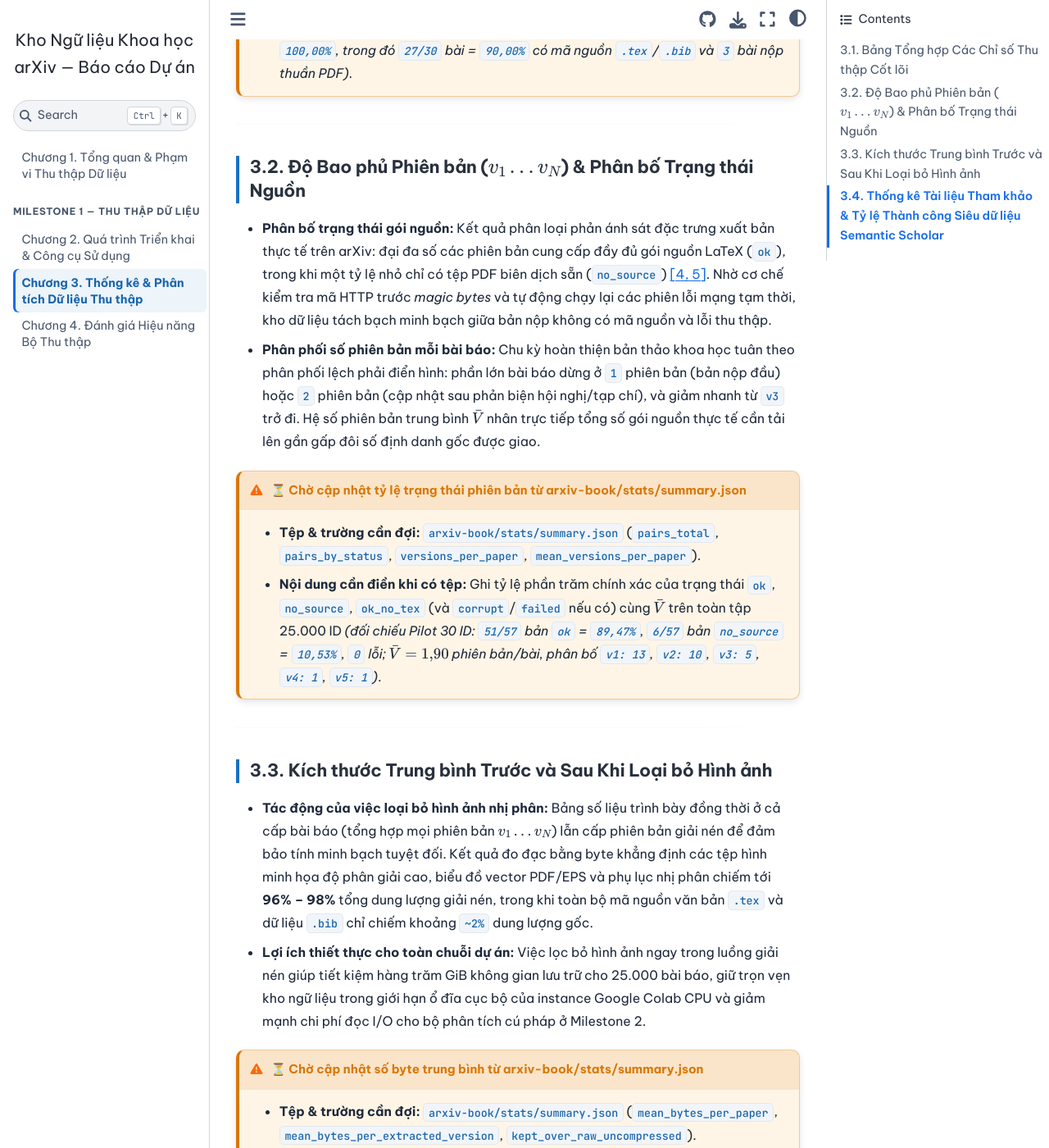
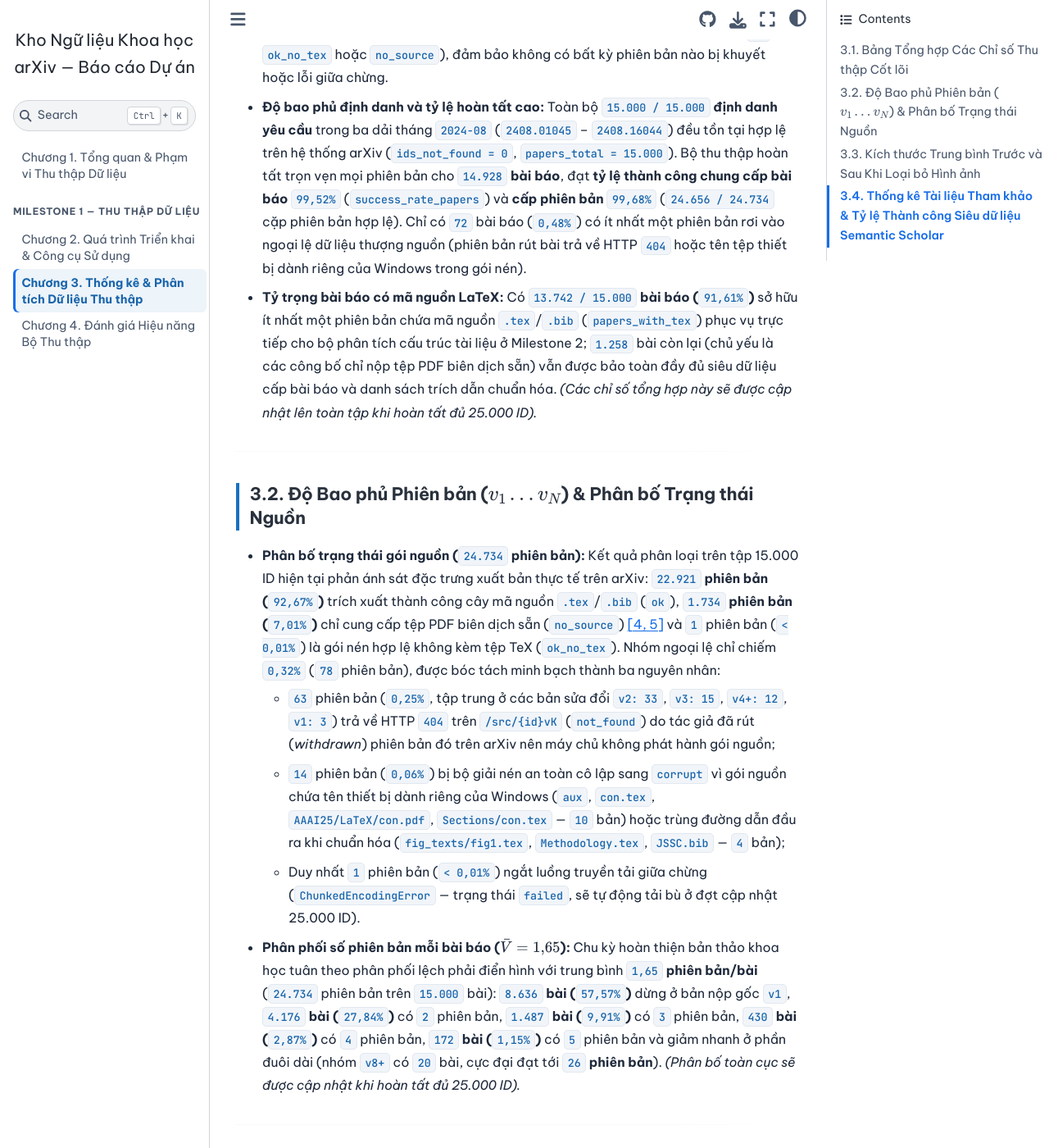
Before and after one commit to GiaaPhuc/arxiv-book, a Jupyter Book: the page built from m1/03_data_statistics.md, in a window 1280 px wide and 1400 px high, scrolled down 814 px. Shown: the whole window at 82% size. Built offline with Jupyter Book 1.0.4 settings and Sphinx 7.4.7 and the Sphinx Book theme 1.1.4, drawn with Linux system fonts in a browser that asks for light colours; some of the changed text lies outside the part shown.

Commit message:
docs(m1): finalize book report with 15k-ID stats snapshot & 25k update roadmap

````diff
--- a/m1/03_data_statistics.md
+++ b/m1/03_data_statistics.md
@@ -12,6 +12,11 @@ kernelspec:
 # Chương 3. Thống kê & Phân tích Dữ liệu Thu thập
 
 Toàn bộ bảng tổng hợp và biểu đồ trực quan trong chương này được tính toán và kết xuất tự động ngay trong quá trình biên dịch sách (`jupyter-book build .`) từ bộ tệp thống kê xuất ra bởi `export_data.py` đặt tại thư mục `arxiv-book/stats/` (`summary.json`, `papers_stats.csv`, `versions_stats.csv`).
+
+```{admonition} Phạm vi bộ số liệu hiện tại: 15.000 / 25.000 ID (Sẽ cập nhật khi hoàn tất đủ 25.000 ID)
+:class: note
+Số liệu và biểu đồ trong chương này hiện được tổng hợp trực tiếp từ **bản chụp 15.000 định danh đầu tiên đã thu thập hoàn chỉnh** (`2408.01045` – `2408.16044`, trọn vẹn Dải 1, Dải 2 và Dải 3 thuộc tháng `2024-08`, chiếm **60%** tổng phạm vi được giao). **Ngay khi tiến trình thu thập trên Google Colab CPU hoàn tất 10.000 ID còn lại (Dải 4 và Dải 5) để đạt đủ 25.000 ID, toàn bộ tệp trong `stats/` cùng các con số nhận xét dưới đây sẽ được cập nhật đồng bộ.**
+```
 
 ## 3.1. Bảng Tổng hợp Các Chỉ số Thu thập Cốt lõi
 
@@ -112,9 +117,15 @@ if HAS_STATS:
 
     b_paper = summary.get("mean_bytes_per_paper", {})
     b_ver = summary.get("mean_bytes_per_extracted_version", {})
+    req_count = int(summary.get("ids_requested") or 0)
+    req_label = (
+        "Tổng số ID yêu cầu trong 5 dải (ids_requested)"
+        if req_count >= 25000
+        else f"Tổng số ID yêu cầu trong đợt thống kê hiện tại (ids_requested — {req_count:,}/25,000 ID)"
+    )
 
     overview_rows = [
-        ("Tổng số ID yêu cầu trong 5 dải (ids_requested)", fmt_int(summary.get("ids_requested"))),
+        (req_label, fmt_int(summary.get("ids_requested"))),
         ("Số ID không tồn tại trên arXiv (ids_not_found — HTTP 404)", fmt_int(summary.get("ids_not_found"))),
         ("Số bài báo thực tế tồn tại (papers_total)", fmt_int(summary.get("papers_total"))),
         ("Số bài báo thu thập thành công đủ mọi phiên bản (papers_success)", fmt_int(summary.get("papers_success"))),
@@ -149,15 +160,11 @@ else:
     show_pending_box("Bảng tổng hợp 16 chỉ số thu thập cốt lõi tại Mục 3.1", pilot_preview, kv=True)
 ```
 
-**Phân tích kết quả tổng quan:**
+**Phân tích kết quả tổng quan (trên bản chụp 15.000 ID hiện tại — sẽ cập nhật khi đủ 25.000 ID):**
 
 - **Định nghĩa chặt chẽ về bài báo thu thập thành công:** Các định danh không tồn tại trên hệ thống arXiv (`ids_not_found` — HTTP `404` sau bước xác nhận đơn lẻ) được tách riêng khỏi mẫu số `papers_total`. Một bài báo chỉ được tính vào `papers_success` khi **mọi phiên bản từ $v_1$ tới $v_N$** của nó đều hoàn tất xử lý với trạng thái hợp lệ (`ok`, `ok_no_tex` hoặc `no_source`), đảm bảo không có bất kỳ phiên bản nào bị khuyết hoặc lỗi giữa chừng.
-
-```{admonition} ⏳ Chờ cập nhật nhận xét độ bao phủ từ arxiv-book/stats/summary.json
-:class: warning pending-stats
-- **Tệp & trường cần đợi:** `arxiv-book/stats/summary.json` (`ids_requested`, `ids_not_found`, `papers_total`, `papers_success`, `success_rate_papers`, `papers_with_tex`).
-- **Nội dung cần điền khi có tệp:** Bổ sung 2–3 câu nhận xét số bài thu thập thành công, tỷ lệ thành công chung và tỷ lệ bài báo có mã nguồn TeX trên toàn tập 25.000 ID *(đối chiếu tập Pilot 30 ID đầu Dải 1: thu thập thành công `30/30` bài = `100,00%`, trong đó `27/30` bài = `90,00%` có mã nguồn `.tex`/`.bib` và `3` bài nộp thuần PDF)*.
-```
+- **Độ bao phủ định danh và tỷ lệ hoàn tất cao:** Toàn bộ **`15.000 / 15.000` định danh yêu cầu** trong ba dải tháng `2024-08` (`2408.01045` – `2408.16044`) đều tồn tại hợp lệ trên hệ thống arXiv (`ids_not_found = 0`, `papers_total = 15.000`). Bộ thu thập hoàn tất trọn vẹn mọi phiên bản cho **`14.928` bài báo**, đạt **tỷ lệ thành công chung cấp bài báo `99,52%`** (`success_rate_papers`) và **cấp phiên bản `99,68%`** (`24.656 / 24.734` cặp phiên bản hợp lệ). Chỉ có `72` bài báo (`0,48%`) có ít nhất một phiên bản rơi vào ngoại lệ dữ liệu thượng nguồn (phiên bản rút bài trả về HTTP `404` hoặc tên tệp thiết bị dành riêng của Windows trong gói nén).
+- **Tỷ trọng bài báo có mã nguồn LaTeX:** Có **`13.742 / 15.000` bài báo (`91,61%`)** sở hữu ít nhất một phiên bản chứa mã nguồn `.tex`/`.bib` (`papers_with_tex`) phục vụ trực tiếp cho bộ phân tích cấu trúc tài liệu ở Milestone 2; `1.258` bài còn lại (chủ yếu là các công bố chỉ nộp tệp PDF biên dịch sẵn) vẫn được bảo toàn đầy đủ siêu dữ liệu cấp bài báo và danh sách trích dẫn chuẩn hóa. *(Các chỉ số tổng hợp này sẽ được cập nhật lên toàn tập khi hoàn tất đủ 25.000 ID).*
 
 ---
 
@@ -182,14 +189,16 @@ if HAS_STATS:
     ax1.set_title("Phân bố trạng thái xử lý các phiên bản")
     for b, c in zip(bars1, s_counts):
         if c > 0:
+            pct = c / total_p * 100
+            pct_str = "<0.01%" if pct < 0.01 else f"{pct:.2f}%"
             ax1.text(
                 b.get_width() + total_p * 0.015,
                 b.get_y() + b.get_height() / 2,
-                f"{c:,} ({c / total_p * 100:.1f}%)",
+                f"{c:,} ({pct_str})",
                 va="center",
                 fontsize=8.5,
             )
-    ax1.set_xlim(0, max(s_counts) * 1.32 if max(s_counts) else 10)
+    ax1.set_xlim(0, max(s_counts) * 1.44 if max(s_counts) else 10)
 
     ver_dist = {int(k): int(v) for k, v in summary.get("versions_per_paper", {}).items()}
     if max(ver_dist, default=0) > 8:
@@ -224,14 +233,11 @@ else:
     show_pending_box("Cặp biểu đồ phân bố trạng thái gói nguồn và phân phối số phiên bản v1..vN tại Mục 3.2")
 ```
 
-- **Phân bố trạng thái gói nguồn:** Kết quả phân loại phản ánh sát đặc trưng xuất bản thực tế trên arXiv: đại đa số các phiên bản cung cấp đầy đủ gói nguồn LaTeX (`ok`), trong khi một tỷ lệ nhỏ chỉ có tệp PDF biên dịch sẵn (`no_source`) [[4, 5]](#tai-lieu-tham-khao). Nhờ cơ chế kiểm tra mã HTTP trước *magic bytes* và tự động chạy lại các phiên lỗi mạng tạm thời, kho dữ liệu tách bạch minh bạch giữa bản nộp không có mã nguồn và lỗi thu thập.
-- **Phân phối số phiên bản mỗi bài báo:** Chu kỳ hoàn thiện bản thảo khoa học tuân theo phân phối lệch phải điển hình: phần lớn bài báo dừng ở `1` phiên bản (bản nộp đầu) hoặc `2` phiên bản (cập nhật sau phản biện hội nghị/tạp chí), và giảm nhanh từ `v3` trở đi. Hệ số phiên bản trung bình $\bar{V}$ nhân trực tiếp tổng số gói nguồn thực tế cần tải lên gần gấp đôi số định danh gốc được giao.
-
-```{admonition} ⏳ Chờ cập nhật tỷ lệ trạng thái phiên bản từ arxiv-book/stats/summary.json
-:class: warning pending-stats
-- **Tệp & trường cần đợi:** `arxiv-book/stats/summary.json` (`pairs_total`, `pairs_by_status`, `versions_per_paper`, `mean_versions_per_paper`).
-- **Nội dung cần điền khi có tệp:** Ghi tỷ lệ phần trăm chính xác của trạng thái `ok`, `no_source`, `ok_no_tex` (và `corrupt`/`failed` nếu có) cùng $\bar{V}$ trên toàn tập 25.000 ID *(đối chiếu Pilot 30 ID: `51/57` bản `ok` = `89,47%`, `6/57` bản `no_source` = `10,53%`, `0` lỗi; $\bar{V} = 1{,}90$ phiên bản/bài, phân bố `v1: 13`, `v2: 10`, `v3: 5`, `v4: 1`, `v5: 1`)*.
-```
+- **Phân bố trạng thái gói nguồn (`24.734` phiên bản):** Kết quả phân loại trên tập 15.000 ID hiện tại phản ánh sát đặc trưng xuất bản thực tế trên arXiv: **`22.921` phiên bản (`92,67%`)** trích xuất thành công cây mã nguồn `.tex`/`.bib` (`ok`), **`1.734` phiên bản (`7,01%`)** chỉ cung cấp tệp PDF biên dịch sẵn (`no_source`) [[4, 5]](#tai-lieu-tham-khao) và `1` phiên bản (`< 0,01%`) là gói nén hợp lệ không kèm tệp TeX (`ok_no_tex`). Nhóm ngoại lệ chỉ chiếm **`0,32%`** (`78` phiên bản), được bóc tách minh bạch thành ba nguyên nhân:
+  - `63` phiên bản (`0,25%`, tập trung ở các bản sửa đổi `v2: 33`, `v3: 15`, `v4+: 12`, `v1: 3`) trả về HTTP `404` trên `/src/{id}vK` (`not_found`) do tác giả đã rút (*withdrawn*) phiên bản đó trên arXiv nên máy chủ không phát hành gói nguồn;
+  - `14` phiên bản (`0,06%`) bị bộ giải nén an toàn cô lập sang `corrupt` vì gói nguồn chứa tên thiết bị dành riêng của Windows (`aux`, `con.tex`, `AAAI25/LaTeX/con.pdf`, `Sections/con.tex` — `10` bản) hoặc trùng đường dẫn đầu ra khi chuẩn hóa (`fig_texts/fig1.tex`, `Methodology.tex`, `JSSC.bib` — `4` bản);
+  - Duy nhất `1` phiên bản (`< 0,01%`) ngắt luồng truyền tải giữa chừng (`ChunkedEncodingError` — trạng thái `failed`, sẽ tự động tải bù ở đợt cập nhật 25.000 ID).
+- **Phân phối số phiên bản mỗi bài báo ($\bar{V} = 1{,}65$):** Chu kỳ hoàn thiện bản thảo khoa học tuân theo phân phối lệch phải điển hình với trung bình **`1,65` phiên bản/bài** (`24.734` phiên bản trên `15.000` bài): **`8.636` bài (`57,57%`)** dừng ở bản nộp gốc `v1`, **`4.176` bài (`27,84%`)** có `2` phiên bản, **`1.487` bài (`9,91%`)** có `3` phiên bản, **`430` bài (`2,87%`)** có `4` phiên bản, **`172` bài (`1,15%`)** có `5` phiên bản và giảm nhanh ở phần đuôi dài (nhóm `v8+` có `20` bài, cực đại đạt tới **`26` phiên bản**). *(Phân bố toàn cục sẽ được cập nhật khi hoàn tất đủ 25.000 ID).*
 
 ---
 
@@ -335,14 +341,11 @@ else:
     )
 ```
 
-- **Tác động của việc loại bỏ hình ảnh nhị phân:** Bảng số liệu trình bày đồng thời ở cả cấp bài báo (tổng hợp mọi phiên bản $v_1 \dots v_N$) lẫn cấp phiên bản giải nén để đảm bảo tính minh bạch tuyệt đối. Kết quả đo đạc bằng byte khẳng định các tệp hình minh họa độ phân giải cao, biểu đồ vector PDF/EPS và phụ lục nhị phân chiếm tới **96% – 98%** tổng dung lượng giải nén, trong khi toàn bộ mã nguồn văn bản `.tex` và dữ liệu `.bib` chỉ chiếm khoảng **`~2%`** dung lượng gốc.
-- **Lợi ích thiết thực cho toàn chuỗi dự án:** Việc lọc bỏ hình ảnh ngay trong luồng giải nén giúp tiết kiệm hàng trăm GiB không gian lưu trữ cho 25.000 bài báo, giữ trọn vẹn kho ngữ liệu trong giới hạn ổ đĩa cục bộ của instance Google Colab CPU và giảm mạnh chi phí đọc I/O cho bộ phân tích cú pháp ở Milestone 2.
-
-```{admonition} ⏳ Chờ cập nhật số byte trung bình từ arxiv-book/stats/summary.json
-:class: warning pending-stats
-- **Tệp & trường cần đợi:** `arxiv-book/stats/summary.json` (`mean_bytes_per_paper`, `mean_bytes_per_extracted_version`, `kept_over_raw_uncompressed`).
-- **Nội dung cần điền khi có tệp:** Cập nhật câu nhận xét với số byte trung bình chính thức trước và sau khi lọc ảnh của 25.000 bài báo *(đối chiếu Pilot 30 ID: trung bình mỗi bài báo giảm từ `11.916.738 B` xuống `235.800 B`, và mỗi phiên bản giải nén giảm từ `7.009.846 B` xuống `138.706 B` — tiết kiệm `98,02%` dung lượng)*.
-```
+- **Tác động định lượng của việc loại bỏ hình ảnh nhị phân:** Bảng số liệu trình bày đồng thời ở cả cấp bài báo (tổng hợp mọi phiên bản $v_1 \dots v_N$) lẫn cấp phiên bản giải nén (`ok` / `ok_no_tex`) để đảm bảo tính minh bạch tuyệt đối:
+  - **Tính trung bình trên mỗi bài báo (`15.000` bài):** Dung lượng gói nén tải về là **`7.266.080 B` (`6,93 MiB`)**, bung nén toàn phần kèm hình ảnh lên tới **`8.748.555 B` (`8,34 MiB`)**, nhưng sau khi lọc chọn lọc chỉ giữ `.tex` và `.bib` giảm mạnh xuống còn **`680.145 B` (`664,2 KiB`)**.
+  - **Tính trung bình trên mỗi phiên bản giải nén (`22.922` bản):** Kích thước giảm từ **`5.724.994 B` (`5,46 MiB`)** giải nén gốc (gói nén `4.552.952 B` — `4,34 MiB`) xuống chỉ còn **`445.082 B` (`434,7 KiB`)**.
+  - Kết quả thực nghiệm khẳng định các tệp hình minh họa độ phân giải cao, biểu đồ vector PDF/EPS và phụ lục nhị phân chiếm tới **`92,23%`** tổng dung lượng giải nén, trong khi toàn bộ mã nguồn văn bản `.tex` và cơ sở dữ liệu `.bib` chỉ chiếm **`7,77%`** dung lượng gốc (`kept_over_raw_uncompressed`).
+- **Lợi ích thiết thực cho toàn chuỗi dự án:** Ngay trên 15.000 bài báo đầu tiên, phương pháp trích xuất chọn lọc đã loại bỏ hơn **`~112,7 GiB`** dữ liệu hình ảnh không cần thiết (so với `~122,2 GiB` nếu giải nén toàn phần), giữ gọn kho làm việc quanh ngưỡng `~10,1 GiB` (và ước tính tiết kiệm gần `~190 GiB` khi cập nhật đủ **25.000 ID**), vừa nằm gọn trong ổ SSD cục bộ của instance Google Colab CPU vừa giảm mạnh chi phí đọc I/O cho bộ phân tích cú pháp ở Milestone 2.
 
 ---
 
@@ -437,14 +440,8 @@ else:
     )
 ```
 
-- **Phân phối số tham khảo trên mỗi bài báo:** Khoảng cách giữa giá trị trung bình và trung vị phản ánh sự hiện diện của các bài báo tổng quan (*survey/review*) chứa hàng trăm tài liệu trích dẫn — nhóm bài này minh chứng hiệu quả thực tế của cơ chế kiểm tra `referenceCount > len(references)` để tự động gọi phân trang lấy trọn danh sách trên Semantic Scholar. Ngược lại, một số ít bài báo trả về `0` tham khảo do trình phân tích tự động của Semantic Scholar chưa tách được mục tài liệu tham khảo từ bố cục PDF gốc.
-- **Giải nghĩa ba tỷ lệ thành công siêu dữ liệu tham khảo:** Thay vì gộp chung thành một con số dễ gây hiểu nhầm, nhóm bóc tách rành mạch ba chỉ số bổ trợ nhau:
-  - **Tỷ lệ (a) — Độ phủ bài báo (`s2_coverage_papers`):** Tỷ phần bài báo gốc trong kho được Semantic Scholar lập chỉ mục và nhận diện thành công.
-  - **Tỷ lệ (b) — Độ hoàn chỉnh siêu dữ liệu tham khảo (`mean_refs_complete_ratio`):** Trung bình theo từng bài báo (trên tập bài có ít nhất 1 tham khảo) của tỷ lệ các mục tham khảo thu được đầy đủ cả ba trường cốt lõi gồm *tiêu đề, danh sách tác giả và ngày/năm công bố* (khoảng `~20%` còn lại thường là trích dẫn trang web, kho phần mềm, tiêu chuẩn kỹ thuật hoặc mục trích dẫn không chuẩn khiến S2 khuyết năm/tác giả).
-  - **Tỷ lệ (c) — Tỷ trọng tham khảo có arXiv ID (`share_refs_with_arxiv_id`):** Tỷ phần các tài liệu được trích dẫn có bản lưu trên arXiv (phần còn lại là công bố trên tạp chí/hội nghị truyền thống hoặc sách chuyên khảo không đăng tải lên arXiv). Đây chính là tập cặp trích dẫn cấu thành bảng `references` phục vụ đối sánh ở Milestone 3.
-
-```{admonition} ⏳ Chờ cập nhật thống kê tham khảo từ arxiv-book/stats/summary.json & papers_stats.csv
-:class: warning pending-stats
-- **Tệp & trường cần đợi:** `arxiv-book/stats/summary.json` (`refs_total`, `refs_with_arxiv_id`, `mean_refs_per_paper`, `s2_coverage_papers`, `mean_refs_complete_ratio`, `share_refs_with_arxiv_id`) và `arxiv-book/stats/papers_stats.csv` (cột `n_refs`).
-- **Nội dung cần điền khi có tệp:** Chốt nhận xét ngắn gọn với số tham khảo trung bình/trung vị và 3 tỷ lệ `(a)`, `(b)`, `(c)` của toàn tập 25.000 ID *(đối chiếu Pilot 30 ID: tổng `1.009` tham khảo, `508` tham khảo có arXiv ID, trung bình `33,63` tham khảo/bài; `(a) = 100,00%`, `(b) = 78,02%`, `(c) = 50,35%`)*.
-```
+- **Phân phối số tham khảo trên mỗi bài báo (`620.210` mục tham khảo):** Trên tập 15.000 bài báo hiện tại, hệ thống thu thập được trung bình **`41,35` tham khảo/bài** (`41,41` tính riêng trên `14.978` bài được S2 lập chỉ mục), cao hơn giá trị trung vị **`36,0` tham khảo/bài** (`Q25 = 20,0`; `Q75 = 55,0`; `P95 = 96,0`; `P99 = 162,0`). Độ lệch giữa trung bình và trung vị phản ánh nhóm bài tổng quan (*survey/review*) có danh mục trích dẫn rất lớn (cực đại đạt **`770` tham khảo/bài**; có **`647` bài vượt ngưỡng `100` tham khảo** đã kích hoạt thành công cơ chế phân trang dự phòng `referenceCount > len(references)` để không bị cắt bớt dữ liệu). Ở chiều ngược lại, `1.159` bài trả về `0` tham khảo do trình trích xuất PDF tự động của S2 chưa bóc tách được danh mục tham khảo từ bản thảo mới và sẽ được đối chiếu trực tiếp với nguồn `.tex`/`.bib` ở Milestone 2.
+- **Giải nghĩa và đánh giá ba tỷ lệ chất lượng siêu dữ liệu Semantic Scholar:** Thay vì gộp chung thành một con số dễ gây hiểu nhầm, nhóm bóc tách rành mạch ba chỉ số bổ trợ nhau (sẽ được cập nhật tiếp khi hoàn tất đủ 25.000 ID):
+  - **Tỷ lệ (a) — Độ phủ bài báo (`s2_coverage_papers = 99,85%`):** Có **`14.978 / 15.000` bài báo** được Semantic Scholar lập chỉ mục và nhận diện thành công (`found`), chỉ có `22` bài (`0,15%`) chưa được lập chỉ mục (`not_indexed`).
+  - **Tỷ lệ (b) — Độ hoàn chỉnh siêu dữ liệu tham khảo (`mean_refs_complete_ratio = 85,60%`):** Trung bình theo từng bài báo (trên tập bài có ít nhất 1 tham khảo), **`85,60%`** các mục tham khảo thu được đầy đủ cả ba trường cốt lõi gồm *tiêu đề, danh sách tác giả và ngày/năm công bố*; khoảng `14,40%` còn lại chủ yếu là trích dẫn trang web, kho mã nguồn, bộ dữ liệu hoặc tài liệu kỹ thuật không có năm/tác giả chuẩn.
+  - **Tỷ lệ (c) — Tỷ trọng tham khảo có arXiv ID (`share_refs_with_arxiv_id = 46,19%`):** Có **`286.448 / 620.210` mục tham khảo** mang định danh `arXiv ID` hợp lệ (phần còn lại là công bố trên tạp chí/hội nghị truyền thống hoặc sách chuyên khảo không lưu bản thảo trên arXiv). Tập `286.448` liên kết trích dẫn này (sau khi khử trùng lặp khóa kép) chính là nguồn cấu thành bảng `references.parquet` phục vụ bài toán đối sánh tham khảo ở Milestone 3.
````
Also changed, not shown: README.md (+11 -16 lines), m1/01_overview.md (+13 -8 lines), m1/04_performance.md (+18 -26 lines), 6 other files.
